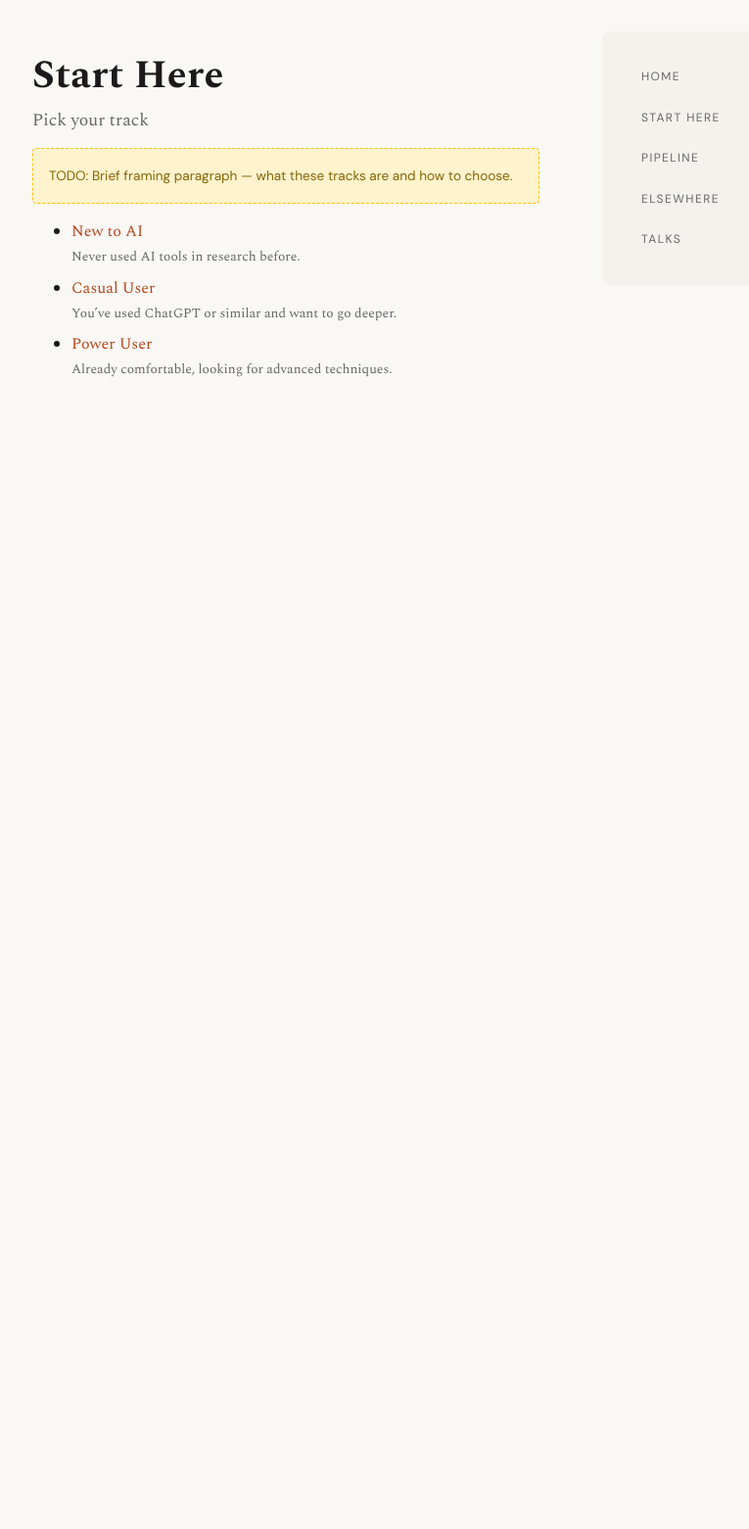
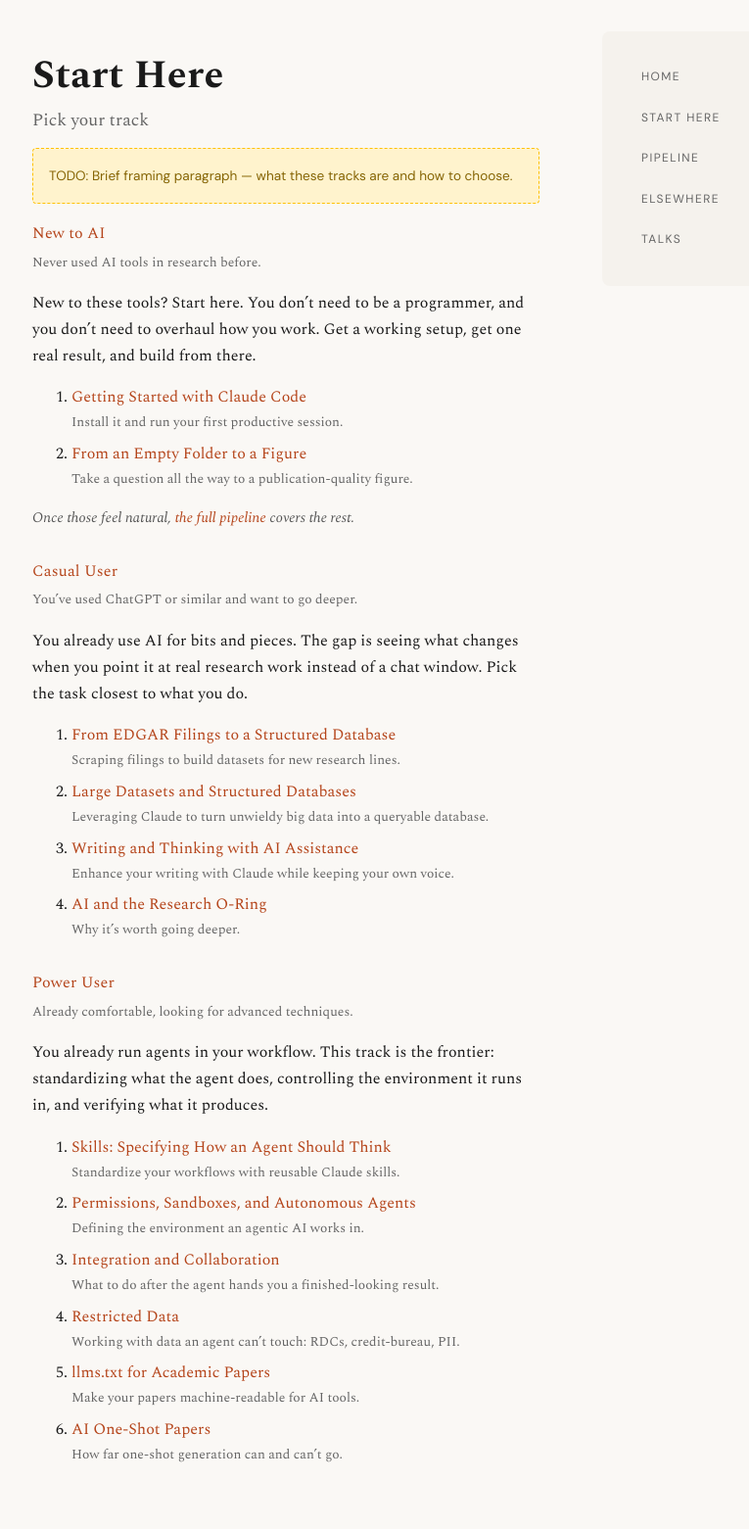
Before and after one commit to matteonorm/ai-for-empirical-research, a Jekyll site: the page built from start-here/index.md, in a window 1280 px wide. Shown: the whole page at 98% size, without its empty margins (191-956 px from the left). Built offline with Jekyll 4.4.1, drawn with Linux system fonts in a browser that asks for light colours; before the commit the page ends 900 px from its top, so only the background shows below that.

Commit message:
Populate Start Here tracks (data-driven)
Extended tracks.yml with framing, path, and closing fields.
start-here/index.md renders each track as heading, tagline,
framing paragraph, numbered path with why-lines, and closing.
Three external links added (O-Ring, llms.txt, one-shot papers).

Co-Authored-By: Claude Opus 4.6 <noreply@anthropic.com>
Claude-Session: https://claude.ai/code/session_01HepUNFt6qv4acSiSSC5XLj

```diff
--- a/_data/tracks.yml
+++ b/_data/tracks.yml
@@ -2,13 +2,60 @@ new-to-ai:
   title: "New to AI"
   url: "/start-here/new-to-ai"
   tagline: "Never used AI tools in research before."
+  framing: "New to these tools? Start here. You don’t need to be a programmer, and you don’t need to overhaul how you work. Get a working setup, get one real result, and build from there."
+  path:
+    - title: "Getting Started with Claude Code"
+      url: "/pipeline/01-setup"
+      why: "Install it and run your first productive session."
+    - title: "From an Empty Folder to a Figure"
+      url: "/pipeline/02-data-analysis"
+      why: "Take a question all the way to a publication-quality figure."
+  closing_before: "Once those feel natural, "
+  closing_after: " covers the rest."
 
 casual-user:
   title: "Casual User"
   url: "/start-here/casual-user"
   tagline: "You’ve used ChatGPT or similar and want to go deeper."
+  framing: "You already use AI for bits and pieces. The gap is seeing what changes when you point it at real research work instead of a chat window. Pick the task closest to what you do."
+  path:
+    - title: "From EDGAR Filings to a Structured Database"
+      url: "/pipeline/03-scraping"
+      why: "Scraping filings to build datasets for new research lines."
+    - title: "Large Datasets and Structured Databases"
+      url: "/pipeline/04-large-data"
+      why: "Leveraging Claude to turn unwieldy big data into a queryable database."
+    - title: "Writing and Thinking with AI Assistance"
+      url: "/pipeline/05-writing"
+      why: "Enhance your writing with Claude while keeping your own voice."
+    - title: "AI and the Research O-Ring"
+      url: "https://paulgp.substack.com/p/ai-and-the-research-o-ring"
+      external: true
+      why: "Why it’s worth going deeper."
 
 power-user:
   title: "Power User"
   url: "/start-here/power-user"
   tagline: "Already comfortable, looking for advanced techniques."
+  framing: "You already run agents in your workflow. This track is the frontier: standardizing what the agent does, controlling the environment it runs in, and verifying what it produces."
+  path:
+    - title: "Skills: Specifying How an Agent Should Think"
+      url: "/pipeline/06-skills"
+      why: "Standardize your workflows with reusable Claude skills."
+    - title: "Permissions, Sandboxes, and Autonomous Agents"
+      url: "/pipeline/07-permissions"
+      why: "Defining the environment an agentic AI works in."
+    - title: "Integration and Collaboration"
+      url: "/pipeline/08-workflow-git"
+      why: "What to do after the agent hands you a finished-looking result."
+    - title: "Restricted Data"
+      url: "/restricted-data"
+      why: "Working with data an agent can’t touch: RDCs, credit-bureau, PII."
+    - title: "llms.txt for Academic Papers"
+      url: "https://paulgp.com/2026/03/10/llms-txt-for-academic-papers.html"
+      external: true
+      why: "Make your papers machine-readable for AI tools."
+    - title: "AI One-Shot Papers"
+      url: "https://paulgp.com/2026/03/21/ai-oneshot-papers.html"
+      external: true
+      why: "How far one-shot generation can and can’t go."
--- a/assets/css/styles.css
+++ b/assets/css/styles.css
@@ -88,6 +88,23 @@ section > h3:not(:first-of-type) {
   font-size: 0.85rem;
   color: #666;
   margin-top: 0.15rem;
+}
+
+.track-section {
+  margin-bottom: 2rem;
+}
+
+.track-why {
+  display: block;
+  font-size: 0.85rem;
+  color: #666;
+  margin-top: 0.15rem;
+}
+
+.track-closing {
+  font-style: italic;
+  font-size: 0.92rem;
+  color: #555;
 }
 
 p, ul, ol { margin-bottom: 0.75rem; }
--- a/start-here/index.md
+++ b/start-here/index.md
@@ -10,12 +10,26 @@ TODO: Brief framing paragraph — what these tracks are and how to choose.
 </div>
 
 {% assign slugs = "new-to-ai,casual-user,power-user" | split: "," %}
-<ul class="track-list">
 {% for slug in slugs %}
 {% assign track = site.data.tracks[slug] %}
-<li>
-  <a href="{{ track.url | relative_url }}">{{ track.title }}</a>
+<div class="track-section">
+  <h3><a href="{{ track.url | relative_url }}">{{ track.title }}</a></h3>
   <span class="track-tagline">{{ track.tagline }}</span>
-</li>
+  <p>{{ track.framing }}</p>
+  <ol class="track-path">
+  {% for step in track.path %}
+  <li>
+    {% if step.external %}
+    <a href="{{ step.url }}">{{ step.title }}</a>
+    {% else %}
+    <a href="{{ step.url | relative_url }}">{{ step.title }}</a>
+    {% endif %}
+    <span class="track-why">{{ step.why }}</span>
+  </li>
+  {% endfor %}
+  </ol>
+  {% if track.closing_before %}
+  <p class="track-closing">{{ track.closing_before }}<a href="{{ '/pipeline/' | relative_url }}">the full pipeline</a>{{ track.closing_after }}</p>
+  {% endif %}
+</div>
 {% endfor %}
-</ul>
```
Also changed, not shown: HANDOFF.md (+24 -4 lines), changelog.md.
